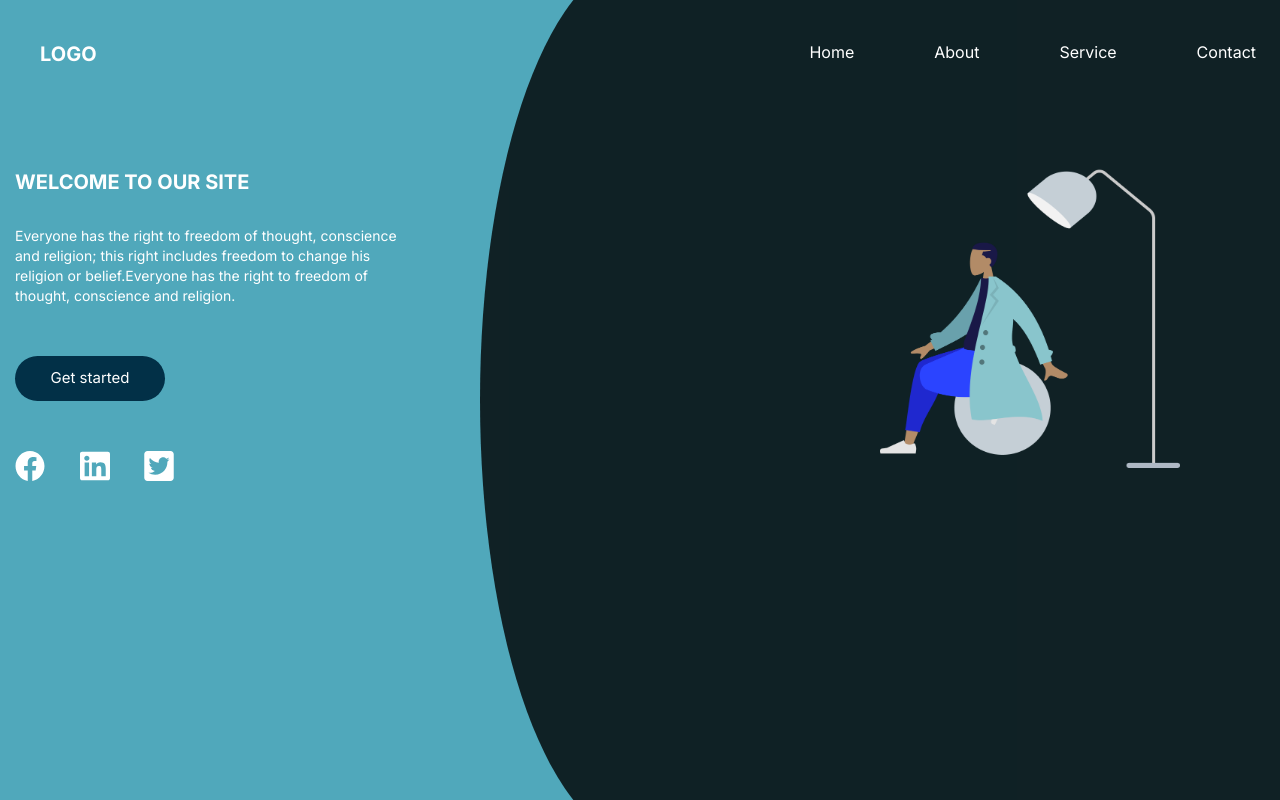
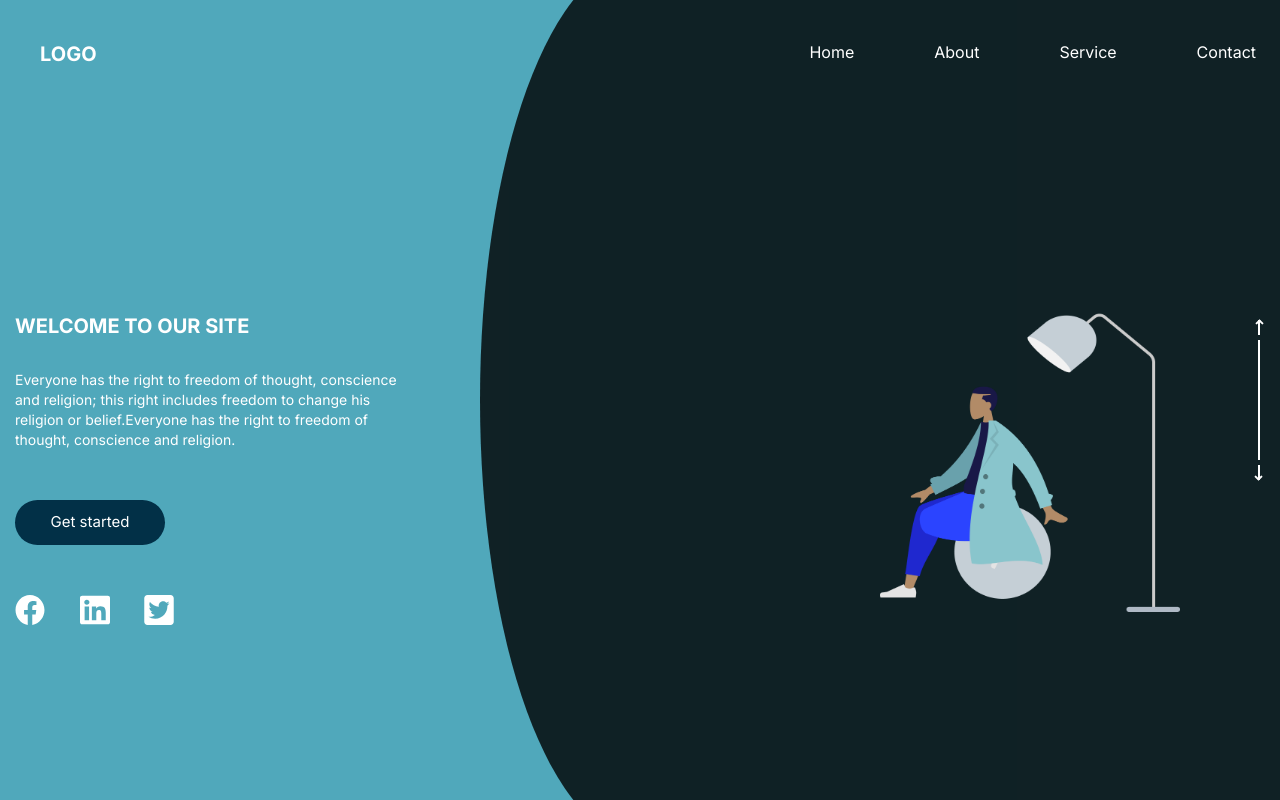
Before and after one commit to Scott-Kinzer/tailwind-next-simple-site, a Next.js app: page / in a window 1280 px wide. Shown: the top 800 px of the page. Built offline with nearby package versions, Linux system fonts and the light colour scheme.

Commit message:
feat: added arrow navigation

```diff
--- /dev/null
+++ b/src/app/components/arrowNavigation/ArrowNavigation.tsx
@@ -0,0 +1,64 @@
+/* eslint-disable no-unused-vars */
+import React from 'react'
+
+type Props = {
+    degree: keyof typeof degreeConfig;
+    onClick: () => void;
+}
+
+const increaseConfig = "before:w-[20px] before:content[''] before:translate-x-[-50%] before:translate-y-[-13%] before:h-[20px] before:left-[50%] before:absolute before:block";
+
+const degreeConfig =  {
+    0: 'rotate-0',
+    180: 'rotate-180',
+}
+
+const Arrow = ({degree, onClick}: Props) => {
+    return (
+        <div onClick={onClick} className={`${degreeConfig[degree]} cursor-pointer ${increaseConfig}`}>
+        <div className={`
+        w-[2px]
+        h-[15px]
+        before:block
+        before:relative
+        before:left-[-1.5px]
+        before:rotate-45
+        before:content-['']
+        before:h-[6px]
+        before:w-[2px]
+        before:rounded-[1px]
+        before:top-[-1px]
+        before:bg-white
+        bg-white
+        after:bg-white
+        after:block
+        after:relative
+        after:left-[1.5px]
+        after:rotate-[-45deg]
+        after:content-['']
+        after:h-[6px]
+        after:w-[2px]
+        after:rounded-[1px]
+        after:top-[-7px]
+    `}></div>
+    </div>
+    )
+}
+
+type ArrowNavProps = {
+    up: () => void;
+    down: () => void;
+}
+
+const ArrowNavigation = ({up, down}:ArrowNavProps) => {
+  return (
+        <div className={`fixed z-2 right-[20px] top-[40%]`}>
+            <Arrow onClick={up} degree={0} />
+            <div className='bg-white h-[120px] w-[2px] mt-[5px] mb-[5px]'>
+            </div>
+            <Arrow onClick={down} degree={180} />
+        </div>
+  )
+}
+
+export default ArrowNavigation
--- a/src/app/page.tsx
+++ b/src/app/page.tsx
@@ -2,15 +2,16 @@
 
 import { useEffect, useRef, useState } from 'react';
 
-import Header from './components/header/Header';
+import ArrowNavigation from './components/arrowNavigation/ArrowNavigation';
 import IntroSection from './sections/intro/IntroSection';
+import { MouseEvent } from './sections/intro/types/types';
 
 export default function Home() {
   const [activeSection, setActiveSection] = useState(0);
   const [touchStartY, setTouchStartY] = useState(0);
   const [touchEndY, setTouchEndY] = useState(0);
-  const ref1 = useRef<any>(null);
-  const ref2 = useRef<any>(null);
+  const introRef = useRef<HTMLDivElement>(null);
+  const ref2 = useRef<HTMLDivElement>(null);
 
   const totalSections = 2;
 
@@ -18,11 +19,11 @@ export default function Home() {
     document.body.style.overflow = 'hidden';
   }, []);
 
-  const handleMouseDown = (event: any) => {
+  const handleMouseDown = (event: MouseEvent<HTMLDivElement>) => {
     setTouchStartY(event.clientY);
   };
 
-  const handleMouseUp = (event: any) => {
+  const handleMouseUp = (event: MouseEvent<HTMLDivElement>) => {
     setTouchEndY(event.clientY);
   };
 
@@ -44,35 +45,36 @@ export default function Home() {
   };
 
   useEffect(() => {
-    const arr = [ref1, ref2];
-    arr[activeSection].current.scrollIntoView({
+    const arr = [introRef, ref2];
+    arr[activeSection]?.current?.scrollIntoView({
       behavior: 'smooth',
     });
   }, [activeSection]);
 
   return (
     <main className="">
-      <div
-        ref={ref1}
-        onMouseDown={handleMouseDown}
-        onMouseUp={handleMouseUp}
-        className="relative h-screen	overflow-hidden bg-turquoise">
-        <div
-          className="absolute left-1/2
-        h-screen w-1/2
-        bg-black
-        opacity-80
-        before:absolute
-        before:left-[-25%]
-        before:top-[-5%]
-        before:h-heightUp
-        before:w-[50%]
-        before:rounded-half
-        before:bg-black
-        before:content-['']"></div>
-        <Header />
-        <IntroSection />
-      </div>
+      <IntroSection
+        handleMouseDown={handleMouseDown}
+        handleMouseUp={handleMouseUp}
+        introRef={introRef}
+      />
+      <IntroSection
+        handleMouseDown={handleMouseDown}
+        handleMouseUp={handleMouseUp}
+        introRef={ref2}
+      />
+      <ArrowNavigation
+        down={() => {
+          if (activeSection < totalSections - 1) {
+            setActiveSection(section => section + 1);
+          }
+        }}
+        up={() => {
+          if (activeSection > 0) {
+            setActiveSection(section => section - 1);
+          }
+        }}
+      />
     </main>
   );
 }
--- /dev/null
+++ b/src/app/sections/about/AboutSection.tsx
@@ -0,0 +1,9 @@
+import React from 'react'
+
+const AboutSection = () => {
+  return (
+    <div>AboutSection</div>
+  )
+}
+
+export default AboutSection
--- a/src/app/sections/intro/IntroSection.tsx
+++ b/src/app/sections/intro/IntroSection.tsx
@@ -1,13 +1,41 @@
+/* eslint-disable no-undef */
 /* eslint-disable @next/next/no-img-element */
-import React from 'react'
+import React, { MutableRefObject, RefObject } from 'react'
 
 import Image from 'next/image'
 
+import Header from '@/app/components/header/Header'
+
 import { SOCIAL_ICONS } from './data/intro.data'
+import { MouseEvent } from './types/types'
 
-const IntroSection = () => {
+type Props = {
+  handleMouseDown: (event: MouseEvent<HTMLDivElement>) => void;
+  handleMouseUp: (event: MouseEvent<HTMLDivElement>) => void;
+  introRef: RefObject<HTMLDivElement>;
+}
+
+const IntroSection = ({handleMouseDown, handleMouseUp, introRef}: Props) => {
   return (
-    <div className="z-2 relative mt-[100px] grid grid-cols-intro pl-[15px] pr-[100px] c:mt-[30px]">
+    <div ref={introRef} onMouseDown={handleMouseDown} onMouseUp={handleMouseUp}
+     className="relative h-screen	overflow-hidden bg-turquoise">
+    <div
+        className="
+        absolute left-1/2
+        h-screen w-1/2
+        bg-black
+        opacity-80
+        before:absolute
+        before:left-[-25%]
+        before:top-[-5%]
+        before:h-heightUp
+        before:w-[50%]
+        before:rounded-half
+        before:bg-black
+        before:content-['']">
+    </div>
+    <Header />
+    <div className="z-2 h-[100%] content-evenly relative grid grid-cols-intro pl-[15px] pr-[100px]">
     <div>
       <h1 className="text-6xl font-bold text-white a:text-4xl b:text-xl">
         WELCOME TO OUR SITE
@@ -35,7 +63,7 @@ const IntroSection = () => {
         })}
       </div>
     </div>
-    <div className="">
+    <div>
       <img
         className="ml-auto h-[500px] w-[500px] a:h-[300px] a:w-[300px]"
         src="/images/intro/human-light.png"
@@ -43,6 +71,7 @@ const IntroSection = () => {
       />
     </div>
   </div>
+  </div>
   )
 }
 
--- /dev/null
+++ b/src/app/sections/intro/types/types.ts
@@ -0,0 +1,18 @@
+export interface MouseEvent<T = Element> {
+    altKey: boolean;
+    button: number;
+    buttons: number;
+    clientX: number;
+    clientY: number;
+    ctrlKey: boolean;
+    getModifierState(key: string): boolean;
+    metaKey: boolean;
+    movementX: number;
+    movementY: number;
+    pageX: number;
+    pageY: number;
+    relatedTarget: EventTarget | null;
+    screenX: number;
+    screenY: number;
+    shiftKey: boolean;
+  }
```
Also changed, not shown: .eslintrc.json.
